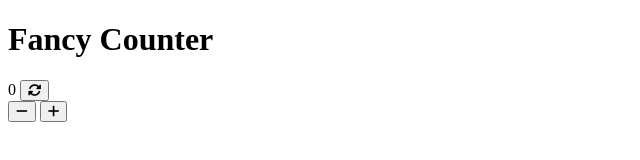
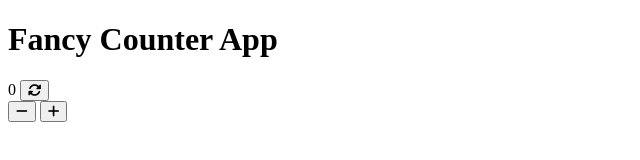
Before and after one commit to subdit/simple-javaScript, a plain HTML site: page Fancy Counter App/index.html in a window 1280 px wide. Shown: the whole page, without its empty margins (0-640 px from the left). Drawn offline with Linux system fonts and the light colour scheme.

Commit message:
modified naming

```diff
--- a/Fancy Counter App/index.html
+++ b/Fancy Counter App/index.html
@@ -20,11 +20,11 @@
 
     <link rel="stylesheet" href="styles.css" />
     <script src="main.js" defer></script>
-    <title>Fancy Couter App</title>
+    <title>Fancy Counter App</title>
   </head>
   <body>
     <div class="counter">
-      <h1 class="counter__title">Fancy Counter</h1>
+      <h1 class="counter__title">Fancy Counter App</h1>
       <span class="counter__value">0 </span>
       <button class="counter__reset-button">
         <i class="fas fa-sync-alt counter__reset-icon"></i>
```
